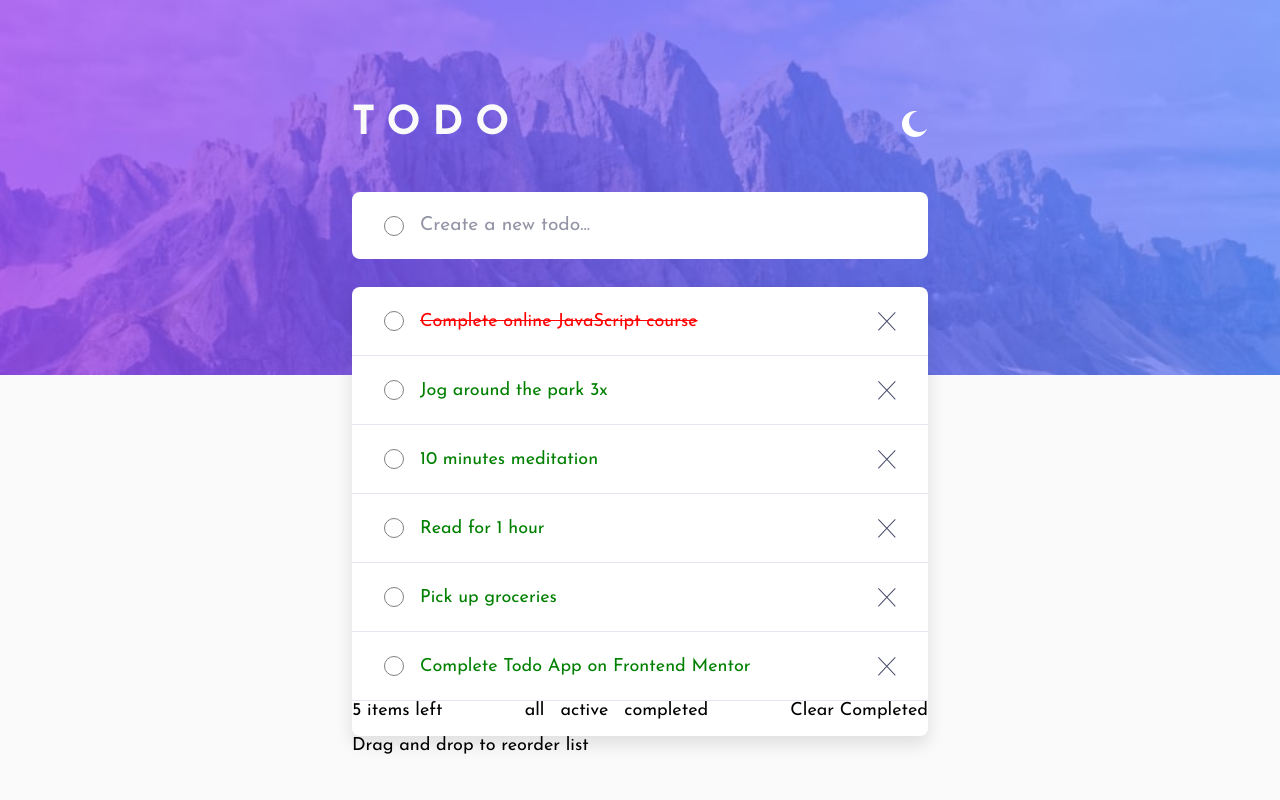
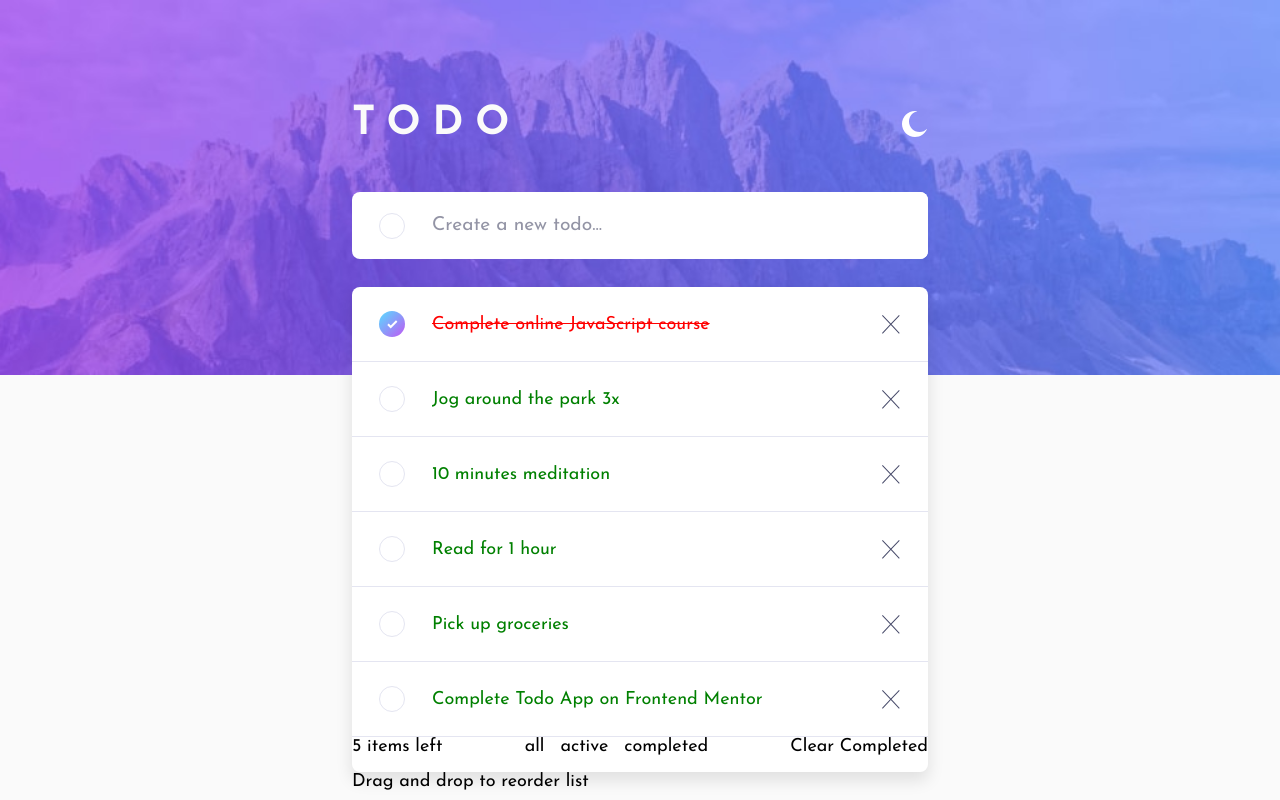
Before and after one commit to eduardgacea/fem-todo, a React (Vite) app: page / in a window 1280 px wide. Built offline with nearby package versions, Linux system fonts and the light colour scheme.

Commit message:
add gradient to decorator

```diff
--- a/src/components/NewTodo.tsx
+++ b/src/components/NewTodo.tsx
@@ -16,7 +16,6 @@ const Container = styled.div<ContainerProps>`
     align-items: center;
     margin-top: var(--size-1000);
     margin-bottom: var(--size-700);
-    padding: 0 var(--size-400);
 
     /* main container and decorator container selector */
     &,
@@ -34,7 +33,7 @@ const Container = styled.div<ContainerProps>`
     /* decorator container selector */
     & > div {
         justify-content: center;
-        flex-basis: 52px;
+        flex-basis: var(--size-1200);
     }
 
     /* form selector */
--- a/src/components/TodoItem.tsx
+++ b/src/components/TodoItem.tsx
@@ -24,21 +24,25 @@ type DescriptionProps = {
 const MainContainer = styled.div`
     display: flex;
     align-items: center;
-    padding: var(--size-600) var(--size-400);
+    padding: var(--size-600) 0;
     border-bottom: 1px solid var(--clr-lt-very-light-grayish-blue);
 `;
 
 const DecoratorContainer = styled.div`
     display: flex;
     justify-content: center;
-    flex-basis: 52px;
+    flex-basis: var(--size-1200);
 `;
 
 const DescriptionContainer = styled.div`
     display: flex;
     justify-content: space-between;
-    padding-right: var(--size-400);
+    padding-right: var(--size-700);
     flex: 1;
+
+    & > img:hover {
+        cursor: pointer;
+    }
 `;
 
 const Description = styled.p<DescriptionProps>`
@@ -71,7 +75,7 @@ function TodoItem({ todo, i, onDragStart, onDragEnter, onDrop }: TodoItemProps)
             onDragEnd={handleDrop}
         >
             <DecoratorContainer>
-                <Decorator onClick={() => toggleState(id)} />
+                <Decorator status={status} onClick={() => toggleState(id)} />
             </DecoratorContainer>
             <DescriptionContainer>
                 <Description $status={status} $theme={theme}>
--- a/src/styles.css
+++ b/src/styles.css
@@ -4,7 +4,7 @@
     --clr-white: hsl(0, 0%, 100%);
     --clr-bright-blue: hsl(220, 98%, 61%);
     /* gradients */
-    --grad-check-background: linear-gradient hsl(192, 100%, 67%) to hsl(280, 87%, 65%);
+    --grad-check-background: linear-gradient(135deg, hsl(192, 100%, 67%), hsl(280, 87%, 65%));
     /* shadows */
     --shadow-transparent-black: 0 8px 16px 1px rgba(0, 0, 0, 0.1);
     /* light theme */
@@ -20,7 +20,7 @@
     --clr-dt-light-grayish-blue-hover: hsl(236, 33%, 92%);
     --clr-dt-dark-grayish-blue: hsl(234, 11%, 52%);
     --clr-dt-very-dark-grayish-blue: hsl(233, 14%, 35%);
-    --clr-dt-very-dark-grayish-blue: hsl(237, 14%, 26%);
+    --clr-dt-darkest-grayish-blue: hsl(237, 14%, 26%);
 
     /* typography */
     --fs-m: 1.125rem;
--- a/src/ui/Decorator.tsx
+++ b/src/ui/Decorator.tsx
@@ -1,18 +1,37 @@
+import { Status } from "../types/todosTypes";
+
 import styled from "styled-components";
 
 type DecoratorProps = {
+    status?: Status;
     onClick?: (e: React.MouseEvent<HTMLSpanElement, MouseEvent>) => void;
 };
 
-const StyledDecorator = styled.span`
-    width: 20px;
-    height: 20px;
+type StyledDecoratorProps = {
+    $status: Status | undefined;
+};
+
+const StyledDecorator = styled.span<StyledDecoratorProps>`
+    display: flex;
+    justify-content: center;
+    align-items: center;
+    width: 26px;
+    height: 26px;
     border-radius: 50%;
-    border: 1px solid gray;
+    border: ${props => {
+        if (!props.$status || props.$status === "active") return "1px solid var(--clr-lt-very-light-grayish-blue)";
+        return "none";
+    }};
+    background-image: ${props => (props.$status === "completed" ? "var(--grad-check-background)" : "none")};
+    cursor: pointer;
 `;
 
-function Decorator({ onClick }: DecoratorProps) {
-    return <StyledDecorator onClick={onClick}></StyledDecorator>;
+function Decorator({ status, onClick }: DecoratorProps) {
+    return (
+        <StyledDecorator $status={status} onClick={onClick}>
+            {status === "completed" && <img src="icon-check.svg" />}
+        </StyledDecorator>
+    );
 }
 
 export default Decorator;
```
